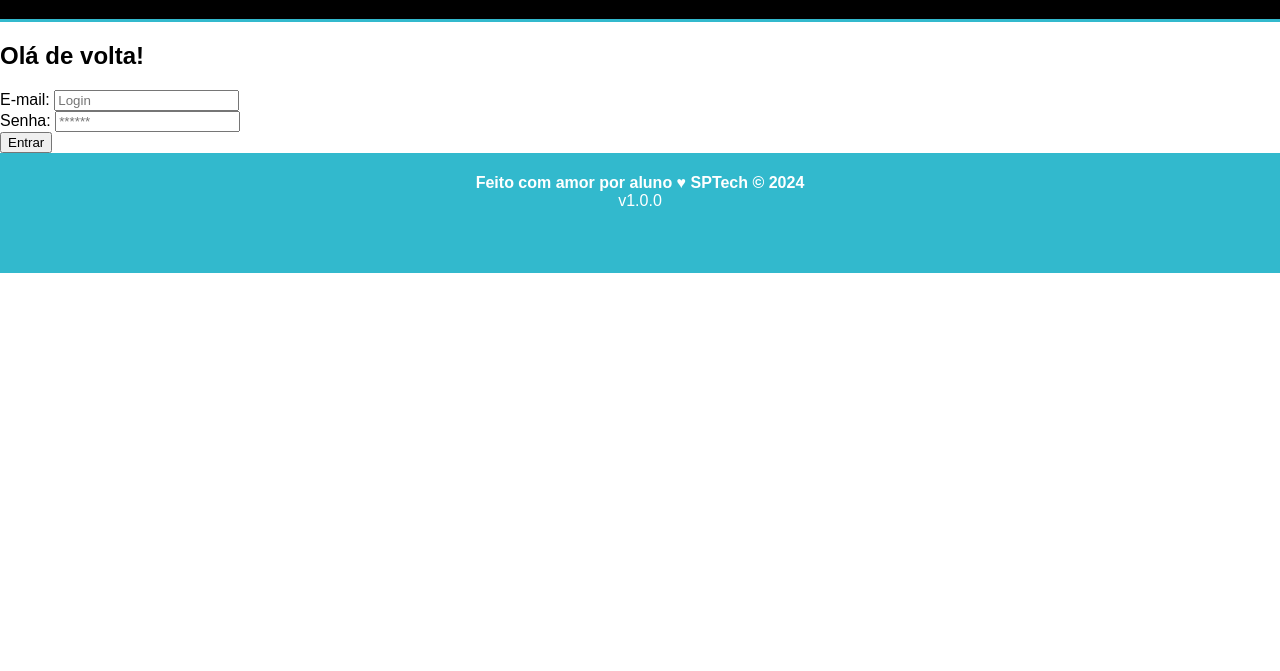
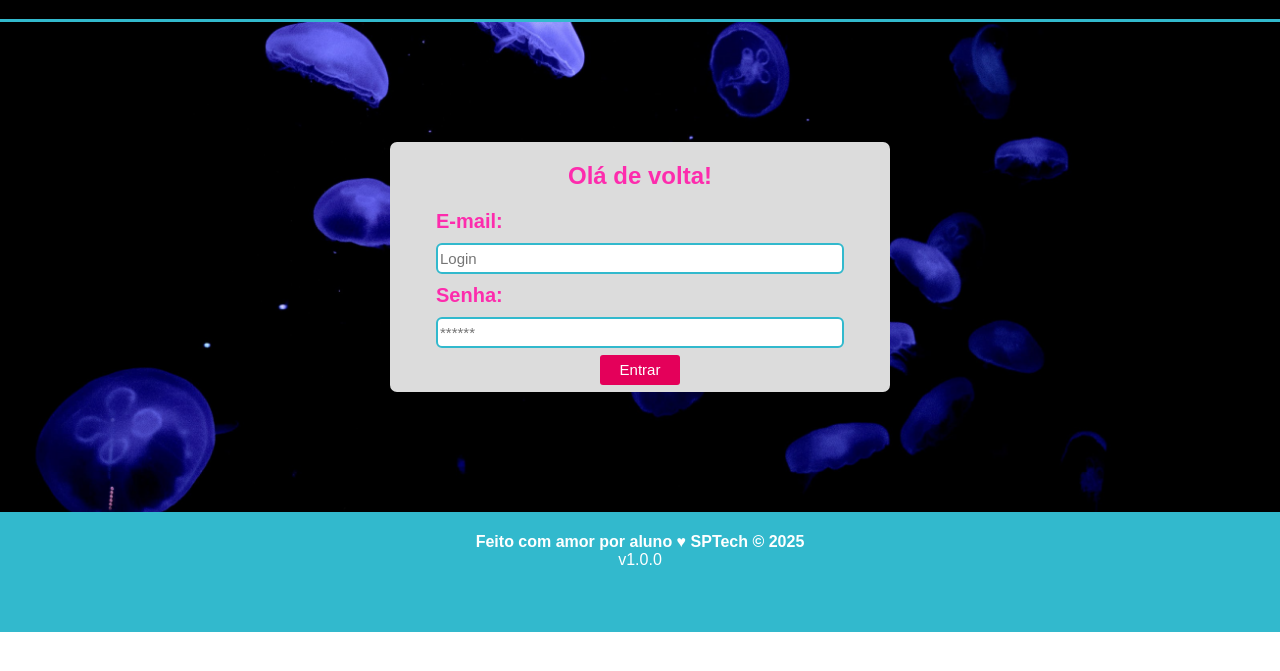
Before and after one commit to NicollyRibeiroc/AquaTech, a plain HTML site: page public/login.html in a window 1280 px wide. Shown: the part 61-732 px from the top of the page. Drawn offline with Linux system fonts and the light colour scheme.

Commit message:
Atualizando o css das paǵinas

```diff
--- a/public/login.html
+++ b/public/login.html
@@ -16,7 +16,6 @@
 <body>
 
     <!--Header-->
-
     <div class="header">
         <div class="container">
             <h1 class="titulo">AquaTech</h1>
@@ -39,18 +38,20 @@
     </div>
 
 
+    <div class="banner">
         <div class="login">
-
             <div class="container">
                 <div class="card card-login">
                     <h2>Olá de volta!</h2>
                     <div class="formulario">
                         <div class="campo">
                             <span>E-mail:</span>
+                            <br>
                             <input id="email_input" type="text" placeholder="Login">
                         </div>
                         <div class="campo">
                             <span>Senha:</span>
+                            <br>
                             <input id="senha_input" type="password" placeholder="******">
                         </div>
                         <button class="botao">Entrar</button>
@@ -59,11 +60,12 @@
                 </div>
             </div>
         </div>
+    </div>
 
     <!--footer inicio-->
     <div class="footer">
         <div class="container">
-            <h4>Feito com amor por aluno &hearts; SPTech &copy; 2024</h4>
+            <h4>Feito com amor por aluno &hearts; SPTech &copy; 2025</h4>
             <span class="version">v1.0.0</span>
         </div>
     </div>
--- a/public/styles/style.css
+++ b/public/styles/style.css
@@ -48,13 +48,16 @@ body {
 }
 
 .banner {
-    width: 100%; /* fluído */
-    height: 400px; /* fixo */
+    width: 100%;
+    /* fluído */
+    height: fit-content;
+    /* fixo */
     background-image: url("../assets/imgs/bg-jelly-fish-para-home.png");
     background-size: cover;
 }
 
 .banner .container {
+
     width: 100%;
     height: 100%;
     display: flex;
@@ -63,10 +66,11 @@ body {
 }
 
 .banner .container p {
-    width: 170px;
+    width: 140px;
     margin: 0;
     color: white;
     font-size: 24px;
+    margin: 200px 0;
 }
 
 .banner .container span {
@@ -134,3 +138,64 @@ body {
     margin-bottom: 0;
 
 }
+
+/* Página de login */
+
+.login {
+    display: flex;
+    flex-direction: column;
+    justify-content: center;
+    align-items: center;
+}
+
+ .login .container {
+    display: flex;
+    justify-content: center;
+    align-items: center;
+    margin-top: 120px;
+    margin-bottom: 120px;
+    width: 500px;
+    height: 100%;
+    text-align: center;
+    background-color: #dcdcdc;
+    border-radius: 7px;
+}
+
+.banner .login .container button {
+    width: 80px;
+    height: 30px;
+    background-color: #e4005a;
+    color: white;
+    border-radius: 3px;
+    border: none;
+    margin-top: 7px;
+    margin-bottom: 7px;
+    font-size: 15px;
+}
+
+.banner .login .container input {
+    width: 400px;
+    height: 25px;
+    border-radius: 6px;
+    margin-top: 10px;
+    font-size: 15px;
+    border: 2px solid var(--azul);
+
+}
+
+.banner .login .container .campo {
+    font-size: 20px;
+    margin-top: 10px;
+    display: block;
+    color: #fd2cad;
+    text-align: left;
+}
+
+.banner .login .container .card-login {
+    color: #fd2cad;
+}
+
+
+.banner .login .container .card-cadastro {
+    color: #fd2cad;
+}
```
Also changed, not shown: public/cadastro.html (+8 -1 lines), public/index.html (indentation only). Lines whose indentation alone changed are shown as unchanged.
